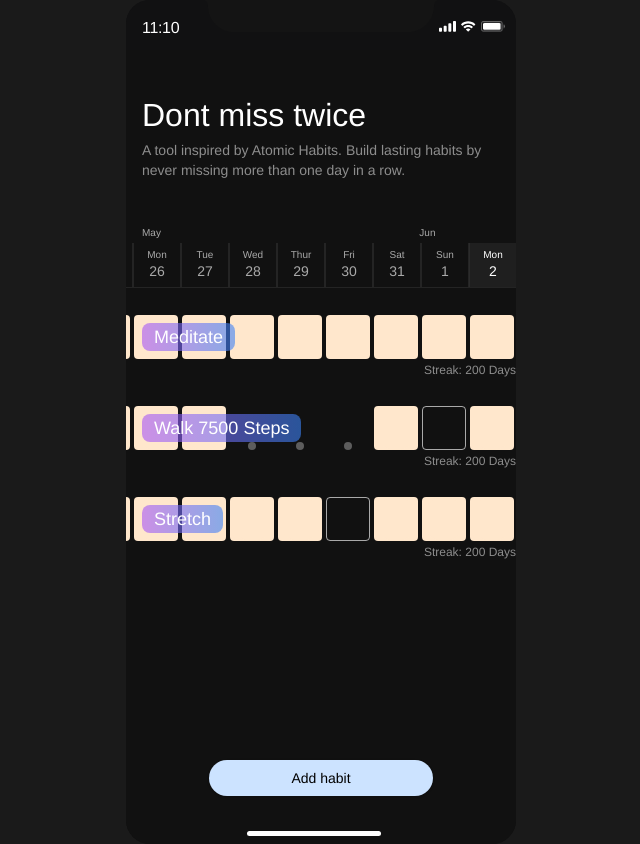
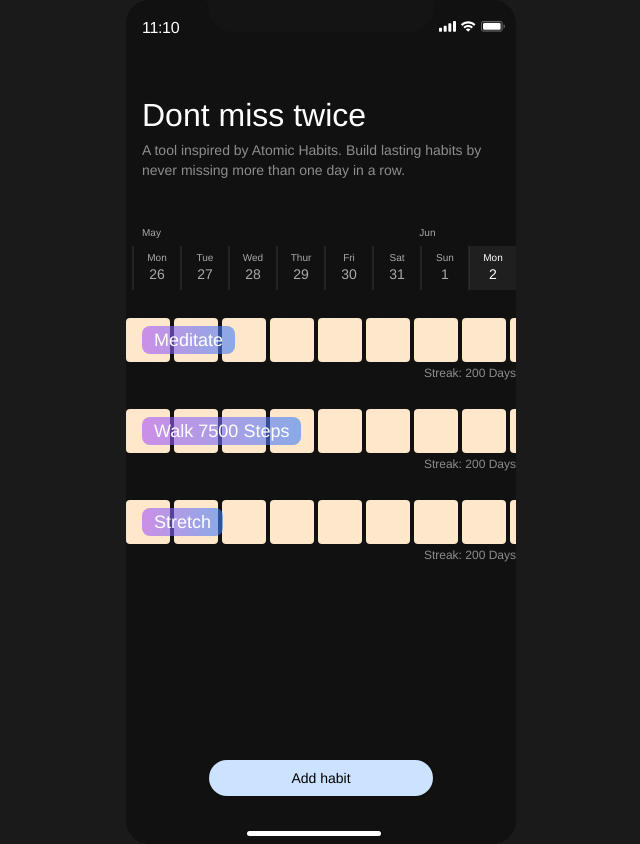
Before and after one commit to skip5this/dont-miss-twice, a React (Vite) app: page / in a window 1280 px wide. Shown: the whole page, without its empty margins (319-959 px from the left). Built offline with nearby package versions, Linux system fonts and the light colour scheme.

Commit message:
feat: sync horizontal scroll for habits and date bar, robustly hide scrollbars, restore titles and click logic

```diff
--- a/src/components/Habit.tsx
+++ b/src/components/Habit.tsx
@@ -1,4 +1,4 @@
-import React, { useState, useCallback } from 'react';
+import React, { useState, useCallback, RefObject } from 'react';
 import { HabitTitle } from './HabitTitle';
 import { HabitSquareRow } from './HabitSquareRow';
 import { HabitStreak } from './HabitStreak';
@@ -14,9 +14,11 @@ export interface HabitProps {
   streak: number;
   days: HabitDay[];
   gradient: string;
+  scrollRef: RefObject<HTMLDivElement>;
+  onScroll: (e: React.UIEvent<HTMLDivElement>) => void;
 }
 
-export const Habit: React.FC<HabitProps> = ({ name, streak: initialStreak, days: initialDays, gradient }) => {
+export const Habit: React.FC<HabitProps> = ({ name, streak: initialStreak, days: initialDays, gradient, scrollRef, onScroll }) => {
   const [days, setDays] = useState<HabitDay[]>(initialDays);
   const [streak, setStreak] = useState(initialStreak);
 
@@ -78,7 +80,7 @@ export const Habit: React.FC<HabitProps> = ({ name, streak: initialStreak, days:
   return (
     <div className="flex flex-col items-end relative self-stretch w-full flex-[0_0_auto]">
       <div className="relative w-full h-11">
-        <HabitSquareRow days={days} onSquareClick={handleSquareClick} />
+        <HabitSquareRow days={days} onSquareClick={handleSquareClick} scrollRef={scrollRef} onScroll={onScroll} />
         <HabitTitle name={name} gradient={gradient} />
       </div>
       <HabitStreak streak={streak} />
--- a/src/components/HabitSquareRow.tsx
+++ b/src/components/HabitSquareRow.tsx
@@ -1,24 +1,61 @@
-import React from 'react';
+import React, { useRef, useState, RefObject } from 'react';
 import { HabitSquare } from './HabitSquare';
 import { HabitDay } from './Habit';
 
 interface HabitSquareRowProps {
   days: HabitDay[];
   onSquareClick: (index: number) => void;
+  scrollRef: RefObject<HTMLDivElement>;
+  onScroll: (e: React.UIEvent<HTMLDivElement>) => void;
 }
 
-export const HabitSquareRow: React.FC<HabitSquareRowProps> = ({ days, onSquareClick }) => {
+export const HabitSquareRow: React.FC<HabitSquareRowProps> = ({ days, onSquareClick, scrollRef, onScroll }) => {
+  const [isMouseDown, setIsMouseDown] = useState(false);
+  const [startX, setStartX] = useState(0);
+  const [scrollLeft, setScrollLeft] = useState(0);
+
+  const handleMouseDown = (e: React.MouseEvent) => {
+    setIsMouseDown(true);
+    const slider = scrollRef.current;
+    if (!slider) return;
+    setStartX(e.pageX - slider.offsetLeft);
+    setScrollLeft(slider.scrollLeft);
+  };
+
+  const handleMouseLeave = () => setIsMouseDown(false);
+  const handleMouseUp = () => setIsMouseDown(false);
+
+  const handleMouseMove = (e: React.MouseEvent) => {
+    if (!isMouseDown) return;
+    e.preventDefault();
+    const slider = scrollRef.current;
+    if (!slider) return;
+    const x = e.pageX - slider.offsetLeft;
+    const walk = x - startX;
+    slider.scrollLeft = scrollLeft - walk;
+  };
+
   return (
-    <div className="inline-flex items-center justify-end gap-1 pl-0 pr-0.5 py-0 relative ml-[-88.00px] self-stretch flex-[0_0_auto] rounded-[0px_32px_32px_0px]">
+    <div
+      ref={scrollRef}
+      className="overflow-x-auto no-scrollbar cursor-grab active:cursor-grabbing w-full"
+      onScroll={onScroll}
+      onMouseDown={handleMouseDown}
+      onMouseLeave={handleMouseLeave}
+      onMouseUp={handleMouseUp}
+      onMouseMove={handleMouseMove}
+    >
+      <div className="inline-flex items-center gap-1">
         {days.map((day, index) => (
           <HabitSquare
             key={index}
             completed={day.completed}
             dot={day.dot}
             outline={day.outline}
-          onClick={() => onSquareClick(index)}
+            onClick={() => !isMouseDown && onSquareClick(index)}
           />
         ))}
       </div>
+    </div>
   );
 };
--- /dev/null
+++ b/src/index.css
@@ -0,0 +1,25 @@
+@tailwind base;
+@tailwind components;
+@tailwind utilities;
+
+@layer utilities {
+  /* Hide scrollbar for Chrome, Safari and Opera */
+  .no-scrollbar::-webkit-scrollbar {
+    display: none;
+  }
+
+  /* Hide scrollbar for IE, Edge and Firefox */
+  .no-scrollbar {
+    -ms-overflow-style: none;  /* IE and Edge */
+    scrollbar-width: none;  /* Firefox */
+  }
+
+  /* Extra robust scrollbar hiding for all browsers */
+  .no-scrollbar {
+    -ms-overflow-style: none !important;  /* IE and Edge */
+    scrollbar-width: none !important;     /* Firefox */
+  }
+  .no-scrollbar::-webkit-scrollbar {
+    display: none !important;             /* Chrome, Safari, Opera */
+  }
+}
--- a/src/screens/HabitTracker/HabitTracker.tsx
+++ b/src/screens/HabitTracker/HabitTracker.tsx
@@ -1,8 +1,22 @@
-import React from "react";
+import React, { useRef, useState } from "react";
 import { Button } from "../../components/ui/button";
 import { Habit, HabitProps } from "../../components/Habit";
+import { HabitSquareRow } from "../../components/HabitSquareRow";
 
 export const HabitTracker = (): JSX.Element => {
+  // Refs for date bar and each habit row
+  const dateBarRef = useRef<HTMLDivElement>(null);
+  const habitRowRefs = [useRef<HTMLDivElement>(null), useRef<HTMLDivElement>(null), useRef<HTMLDivElement>(null)];
+
+  // Sync scrollLeft for all refs
+  const syncScroll = (source: HTMLDivElement) => {
+    const scrollLeft = source.scrollLeft;
+    if (dateBarRef.current && dateBarRef.current !== source) dateBarRef.current.scrollLeft = scrollLeft;
+    habitRowRefs.forEach(ref => {
+      if (ref.current && ref.current !== source) ref.current.scrollLeft = scrollLeft;
+    });
+  };
+
   // Calendar data
   const months = [
     { name: "May", position: "left" },
@@ -22,27 +36,18 @@ export const HabitTracker = (): JSX.Element => {
   ];
 
   // Habit data
-  const habits: HabitProps[] = [
+  const habits = [
     {
       name: "Meditate",
       streak: 200,
-      days: Array(10).fill({ completed: true }),
+      days: Array(18).fill({ completed: true }),
       gradient: "from-purple-500/60 to-blue-500/60",
     },
     {
       name: "Walk 7500 Steps",
       streak: 200,
       days: [
-        { completed: true },
-        { completed: true },
-        { completed: true },
-        { completed: true },
-        { completed: false, dot: true },
-        { completed: false, dot: true },
-        { completed: false, dot: true },
-        { completed: true },
-        { completed: false, outline: true },
-        { completed: true },
+        { completed: true }, { completed: true }, { completed: true }, { completed: true }, { completed: true }, { completed: true }, { completed: true }, { completed: true }, { completed: true }, { completed: true }, { completed: true }, { completed: true }, { completed: true }, { completed: true }, { completed: true }, { completed: true }, { completed: true }, { completed: true }, { completed: false, dot: true }, { completed: false, dot: true }, { completed: false, dot: true }, { completed: true }, { completed: false, outline: true }, { completed: true },
       ],
       gradient: "from-purple-500/60 to-blue-500/60",
     },
@@ -50,16 +55,7 @@ export const HabitTracker = (): JSX.Element => {
       name: "Stretch",
       streak: 200,
       days: [
-        { completed: true },
-        { completed: true },
-        { completed: true },
-        { completed: true },
-        { completed: true },
-        { completed: true },
-        { completed: false, outline: true },
-        { completed: true },
-        { completed: true },
-        { completed: true },
+        { completed: true }, { completed: true }, { completed: true }, { completed: true }, { completed: true }, { completed: true }, { completed: true }, { completed: true }, { completed: true }, { completed: true }, { completed: true }, { completed: true }, { completed: true }, { completed: true }, { completed: true }, { completed: true }, { completed: true }, { completed: true }, { completed: true }, { completed: true }, { completed: false, outline: true }, { completed: true }, { completed: true }, { completed: true },
       ],
       gradient: "from-purple-500/60 to-blue-500/60",
     },
@@ -75,57 +71,31 @@ export const HabitTracker = (): JSX.Element => {
               <div className="flex flex-col items-center relative self-stretch w-full flex-[0_0_auto]">
                 <div className="relative self-stretch w-full h-[50px]">
                   <div className="absolute w-[234px] h-8 top-0 left-[78px] bg-[url(/notch.svg)] bg-[100%_100%]" />
-
                   <div className="absolute w-[67px] h-[11px] top-[21px] left-[313px]">
-                    <img
-                      className="absolute w-6 h-[11px] top-0 left-[42px]"
-                      alt="Battery"
-                      src="/battery.png"
-                    />
-
-                    <img
-                      className="absolute w-[15px] h-[11px] top-0 left-[22px]"
-                      alt="Wifi"
-                      src="/wifi.svg"
-                    />
-
-                    <img
-                      className="absolute w-[17px] h-[11px] top-0 left-0"
-                      alt="Mobile signal"
-                      src="/mobile-signal.svg"
-                    />
+                    <img className="absolute w-6 h-[11px] top-0 left-[42px]" alt="Battery" src="/battery.png" />
+                    <img className="absolute w-[15px] h-[11px] top-0 left-[22px]" alt="Wifi" src="/wifi.svg" />
+                    <img className="absolute w-[17px] h-[11px] top-0 left-0" alt="Mobile signal" src="/mobile-signal.svg" />
                   </div>
-
                   <div className="absolute w-[54px] h-[21px] top-4 left-4">
                     <div className="h-[21px]">
                       <div className="relative w-[54px] h-[21px] rounded-[32px]">
-                        <div className="absolute w-[54px] top-0 left-0 [font-family:'SF_Pro_Text-Semibold',Helvetica] font-normal text-[#ffffff] text-base tracking-[-0.32px] leading-6">
-                          11:10
-                        </div>
+                        <div className="absolute w-[54px] top-0 left-0 [font-family:'SF_Pro_Text-Semibold',Helvetica] font-normal text-[#ffffff] text-base tracking-[-0.32px] leading-6">11:10</div>
                       </div>
                     </div>
                   </div>
                 </div>
               </div>
             </header>
-
             {/* Main content */}
             <main className="inline-flex flex-col h-[800px] items-start gap-12 pt-12 pb-32 px-0 relative bg-[#111111]">
               <div className="flex flex-col w-[390px] items-start gap-12 relative flex-[0_0_auto]">
                 {/* Header section */}
                 <section className="flex flex-col items-start gap-12 px-4 py-0 relative self-stretch w-full flex-[0_0_auto]">
                   <div className="flex flex-col items-start gap-2 relative self-stretch w-full flex-[0_0_auto]">
-                    <h1 className="flex-1 mt-[-1.00px] text-[#ffffff] text-[32px] leading-9 relative [font-family:'ABC_Diatype-Medium',Helvetica] font-medium tracking-[0]">
-                      Dont miss twice
-                    </h1>
-
-                    <p className="flex-1 mt-[-1.00px] text-darkfacetertiary text-[length:var(--subheadline-02-font-size)] leading-[var(--subheadline-02-line-height)] relative font-subheadline-02 font-[number:var(--subheadline-02-font-weight)] tracking-[var(--subheadline-02-letter-spacing)] [font-style:var(--subheadline-02-font-style)]">
-                      A tool inspired by Atomic Habits. Build lasting habits by
-                      never missing more than one day in a row.
-                    </p>
+                    <h1 className="flex-1 mt-[-1.00px] text-[#ffffff] text-[32px] leading-9 relative [font-family:'ABC_Diatype-Medium',Helvetica] font-medium tracking-[0]">Dont miss twice</h1>
+                    <p className="flex-1 mt-[-1.00px] text-darkfacetertiary text-[length:var(--subheadline-02-font-size)] leading-[var(--subheadline-02-line-height)] relative font-subheadline-02 font-[number:var(--subheadline-02-font-weight)] tracking-[var(--subheadline-02-letter-spacing)] [font-style:var(--subheadline-02-font-style)]">A tool inspired by Atomic Habits. Build lasting habits by never missing more than one day in a row.</p>
                   </div>
                 </section>
-
                 {/* Calendar and habits section */}
                 <section className="flex flex-col items-end gap-8 relative self-stretch w-full flex-[0_0_auto]">
                   <div className="flex flex-col items-start gap-7 relative self-stretch w-full flex-[0_0_auto]">
@@ -133,57 +103,44 @@ export const HabitTracker = (): JSX.Element => {
                     <div className="flex flex-col items-end gap-1 self-stretch w-full relative flex-[0_0_auto]">
                       <div className="flex items-start justify-between self-stretch w-full relative flex-[0_0_auto]">
                         {months.map((month, index) => (
-                          <div
-                            key={index}
-                            className={`inline-flex items-center gap-2 ${month.position === "left" ? "px-4" : ""} py-0 relative flex-[0_0_auto] ${month.position === "right" ? "w-[96.68px]" : "w-[52px]"}`}
-                          >
-                            <div className="mt-[-1.00px] font-caption font-[number:var(--caption-font-weight)] text-darkfacesecondary text-[length:var(--caption-font-size)] leading-[var(--caption-line-height)] relative tracking-[var(--caption-letter-spacing)] [font-style:var(--caption-font-style)]">
-                              {month.name}
-                            </div>
+                          <div key={index} className={`inline-flex items-center gap-2 ${month.position === "left" ? "px-4" : ""} py-0 relative flex-[0_0_auto] ${month.position === "right" ? "w-[96.68px]" : "w-[52px]"}`}>
+                            <div className="mt-[-1.00px] font-caption font-[number:var(--caption-font-weight)] text-darkfacesecondary text-[length:var(--caption-font-size)] leading-[var(--caption-line-height)] relative tracking-[var(--caption-letter-spacing)] [font-style:var(--caption-font-style)]">{month.name}</div>
                           </div>
                         ))}
                       </div>
-
                       {/* Calendar days */}
-                      <div className="inline-flex items-center justify-end mb-[-1.00px] ml-[-43.00px] mr-[-1.00px] border-b [border-bottom-style:solid] border-[#3d3d3d70] relative flex-[0_0_auto]">
-                        {days.map((day, index) => (
-                          <div
-                            key={index}
-                            className={`flex flex-col w-12 h-11 items-start justify-center px-0 py-1 relative border-r-[0.5px] [border-right-style:solid] border-l-[0.5px] [border-left-style:solid] border-[#3d3d3d70] ${day.isActive ? "bg-darklayersecondary" : ""}`}
-                          >
-                            <div
-                              className={`relative self-stretch font-caption font-[number:var(--caption-font-weight)] ${day.isActive ? "text-darkfaceprimary" : "text-darkfacesecondary"} text-[length:var(--caption-font-size)] text-center tracking-[var(--caption-letter-spacing)] leading-[var(--caption-line-height)] [font-style:var(--caption-font-style)]`}
-                            >
-                              {day.day}
+                      <div ref={dateBarRef} className="overflow-x-auto no-scrollbar cursor-grab active:cursor-grabbing" onScroll={e => syncScroll(e.currentTarget)}>
+                        <div className="inline-flex items-center justify-end mb-[-1.00px] mr-[-1.00px] border-b [border-bottom-style:solid] border-[#3d3d3d70] relative flex-[0_0_auto]">
+                          {days.map((day, index) => (
+                            <div key={index} className={`flex flex-col w-12 h-11 items-start justify-center px-0 py-1 relative border-r-[0.5px] [border-right-style:solid] border-l-[0.5px] [border-left-style:solid] border-[#3d3d3d70] ${day.isActive ? "bg-darklayersecondary" : ""}`}>
+                              <div className={`relative self-stretch font-caption font-[number:var(--caption-font-weight)] ${day.isActive ? "text-darkfaceprimary" : "text-darkfacesecondary"} text-[length:var(--caption-font-size)] text-center tracking-[var(--caption-letter-spacing)] leading-[var(--caption-line-height)] [font-style:var(--caption-font-style)]`}>{day.day}</div>
+                              <div className={`self-stretch font-subheadline-02 font-[number:var(--subheadline-02-font-weight)] ${day.isActive ? "text-darkfaceprimary" : "text-darkfacesecondary"} text-[length:var(--subheadline-02-font-size)] text-center leading-[var(--subheadline-02-line-height)] relative tracking-[var(--subheadline-02-letter-spacing)] [font-style:var(--subheadline-02-font-style)]`}>{day.date}</div>
                             </div>
-
-                            <div
-                              className={`self-stretch font-subheadline-02 font-[number:var(--subheadline-02-font-weight)] ${day.isActive ? "text-darkfaceprimary" : "text-darkfacesecondary"} text-[length:var(--subheadline-02-font-size)] text-center leading-[var(--subheadline-02-line-height)] relative tracking-[var(--subheadline-02-letter-spacing)] [font-style:var(--subheadline-02-font-style)]`}
-                            >
-                              {day.date}
-                            </div>
-                          </div>
-                        ))}
+                          ))}
+                        </div>
                       </div>
                     </div>
-
                     {/* Habits */}
                     {habits.map((habit, index) => (
-                      <Habit key={index} {...habit} />
+                      <Habit
+                        key={index}
+                        name={habit.name}
+                        streak={habit.streak}
+                        days={habit.days}
+                        gradient={habit.gradient}
+                        scrollRef={habitRowRefs[index]}
+                        onScroll={e => syncScroll(e.currentTarget)}
+                      />
                     ))}
                   </div>
                 </section>
               </div>
-
               {/* Add habit button */}
               <Button className="flex w-56 items-center justify-center px-6 py-4 absolute top-[710px] left-[83px] bg-[#cce3ff] rounded-3xl hover:bg-[#bbdaff]">
-                <span className="relative w-fit mt-[-1.00px] [font-family:'ABC_Diatype-Medium',Helvetica] font-medium text-dark-face-primaryalt text-sm tracking-[0] leading-5 whitespace-nowrap">
-                  Add habit
-                </span>
+                <span className="relative w-fit mt-[-1.00px] [font-family:'ABC_Diatype-Medium',Helvetica] font-medium text-dark-face-primaryalt text-sm tracking-[0] leading-5 whitespace-nowrap">Add habit</span>
               </Button>
             </main>
           </div>
-
           {/* Home indicator */}
           <div className="absolute w-[343px] h-8 top-[812px] left-4">
             <div className="relative w-[134px] h-[5px] top-[19px] left-[105px] bg-darkobjectprimary rounded-[100px]" />
```
Lines whose indentation alone changed are shown as unchanged.
